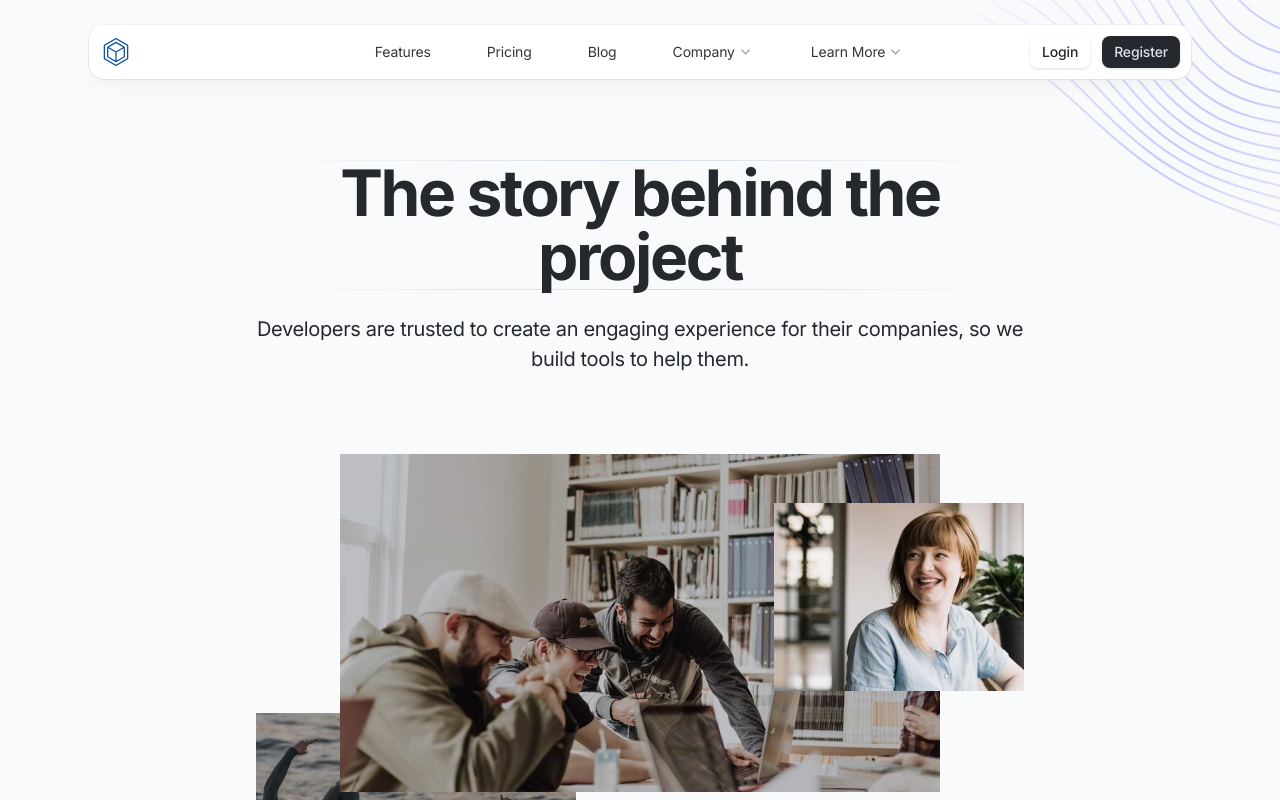
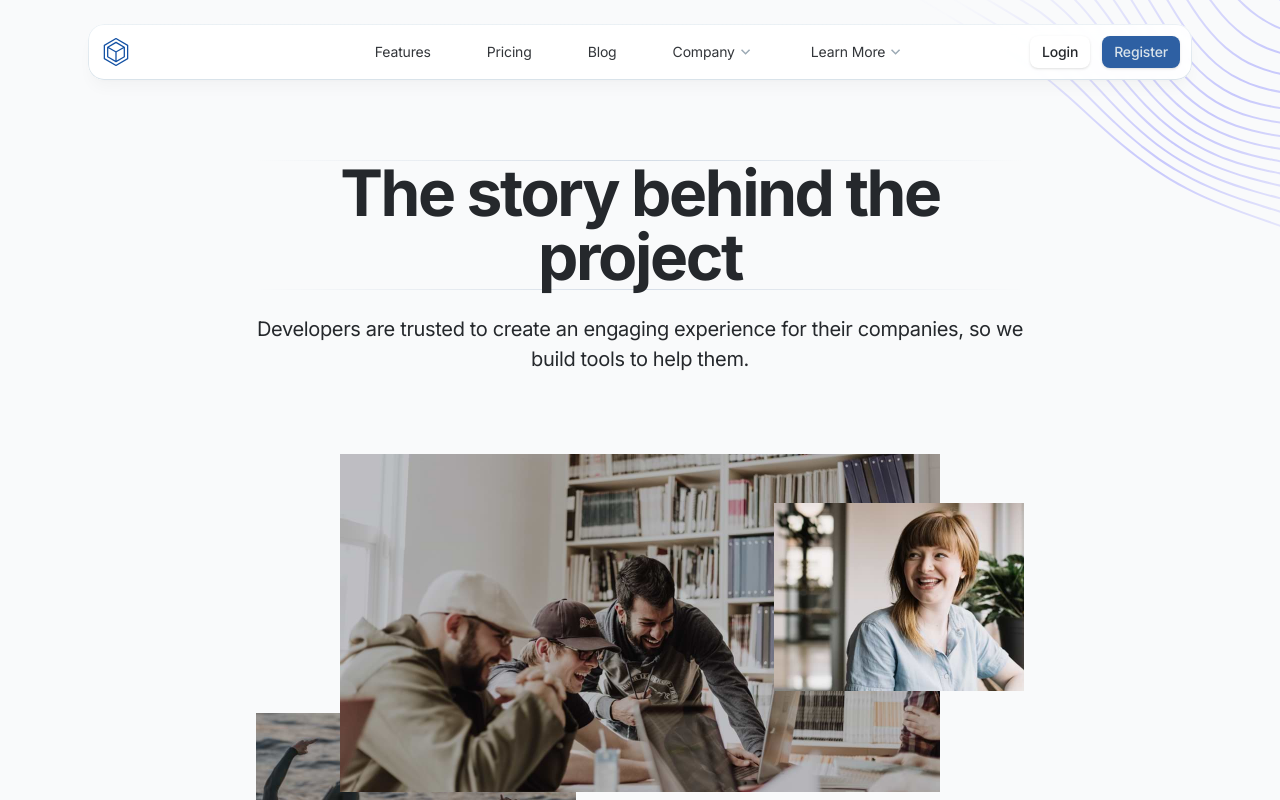
Before and after one commit to kubespaces-io/kubespaces-landingpage, a Next.js app: page /about in a window 1280 px wide. Shown: the top 800 px of the page. Built offline with nearby package versions, Linux system fonts and the light colour scheme.

Commit message:
register button changed

```diff
--- a/app/(default)/page.tsx
+++ b/app/(default)/page.tsx
@@ -5,17 +5,14 @@ export const metadata = {
 
 import Hero from "@/components/hero-home";
 import FeaturesHome from "@/components/features";
-import Tabs from "@/components/tabs";
 import Target from "@/components/target";
 import Newsletter from "@/components/newsletter";
-import ParallaxSection from "@/components/ParallaxSection";
 import BusinessCategories from "@/components/business-categories";
 import TestimonialsCarousel from "@/components/testimonials-carousel";
 
 export default function Home() {
   return (
     <>
-      {/* <ParallaxSection /> */}
       <Hero />
       <BusinessCategories />
       <FeaturesHome />
--- a/components/ui/header.tsx
+++ b/components/ui/header.tsx
@@ -116,7 +116,7 @@ export default function Header() {
             <li>
               <Link
                 href="/signup"
-                className="btn-sm bg-gray-800 text-gray-200 shadow hover:bg-gray-900"
+                className="btn-sm bg-purple-500 text-gray-200 shadow hover:bg-gray-900"
               >
                 Register
               </Link>
```
